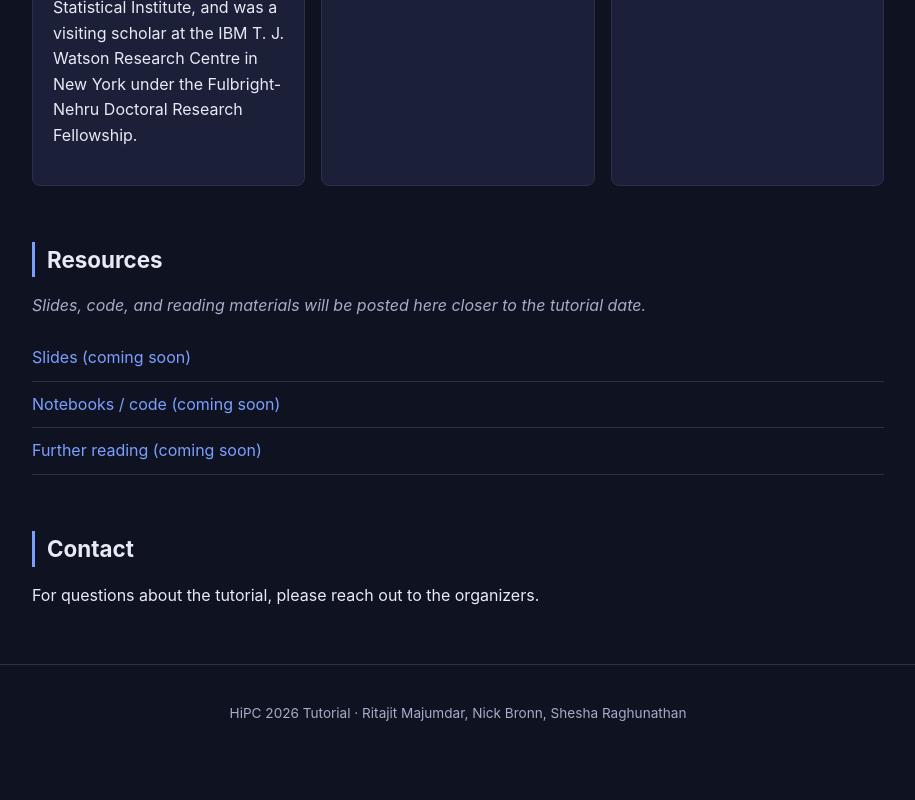
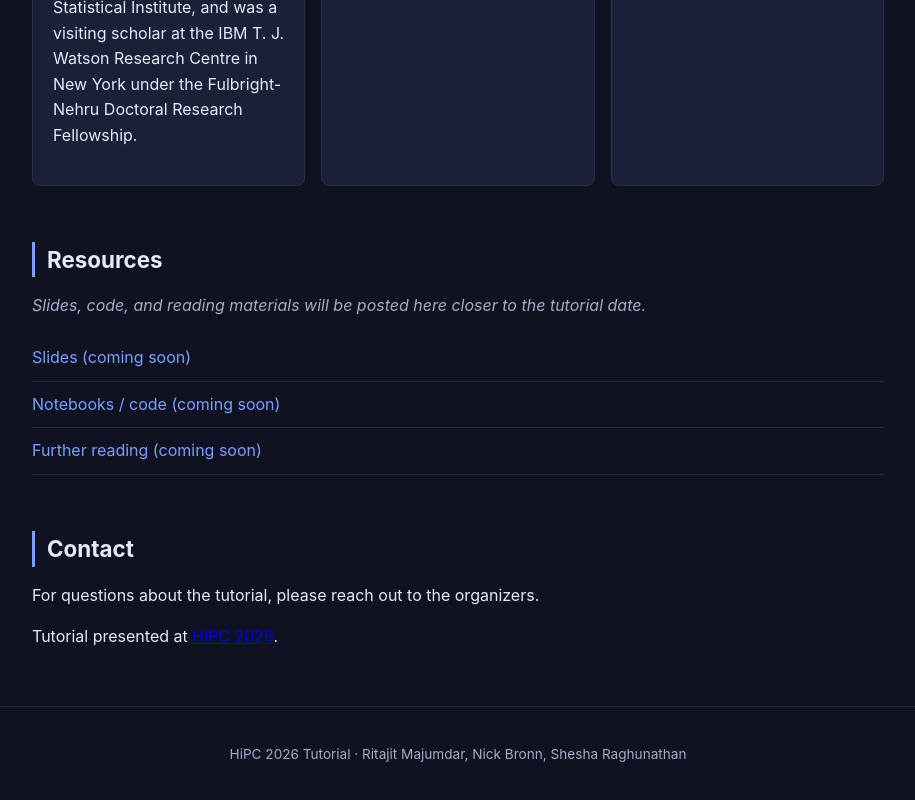
Before and after one commit to ritajitmajumdar1/quantum-hipc2026, a plain HTML site: page index.html in a window 1280 px wide. Shown: the part 1807-2607 px from the top of the page, without its empty margins (182-1097 px from the left). Before the commit the page ends 2585 px from the top, so only its background shows below. Drawn offline with Linux system fonts and the light colour scheme.

Commit message:
Add link to HiPC conference website in Contact section

```diff
--- a/index.html
+++ b/index.html
@@ -140,6 +140,7 @@
   <section id="contact">
     <h2>Contact</h2>
     <p>For questions about the tutorial, please reach out to the organizers.</p>
+    <p>Tutorial presented at <a href="https://hipc.org">HiPC 2026</a>.</p>
   </section>
 
 </main>
```
